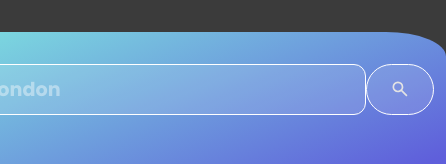
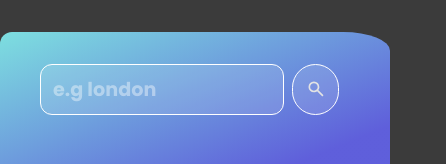
Before and after one commit to ZariiwebDev/weatherApp, a plain HTML site: page index.html in a window 390 px wide. Shown: the top 164 px of the page, 446 px wide, since content can reach past the window. Drawn offline with Linux system fonts and the light colour scheme.

Commit message:
Update style.css

```diff
--- a/style.css
+++ b/style.css
@@ -122,16 +122,20 @@ body{
     width: 40px;
 }
 
-@media  screen and (max-width:320px){
+@media  screen and (max-width:480px){
     .app-box{
         width: 100%;
     }
     .search-engine input[type="text"]{
-        width: 90%;
+        width: 100%;
+        margin-left: 40px;
     }
     .search-engine{
         column-gap: 8px;
-        width: 100%;
+        width: 90%;
+        display:flex;
+        justify-content: space-between;
+        align-items: center;
     }
     .further-details{
         width: 100%;
```
